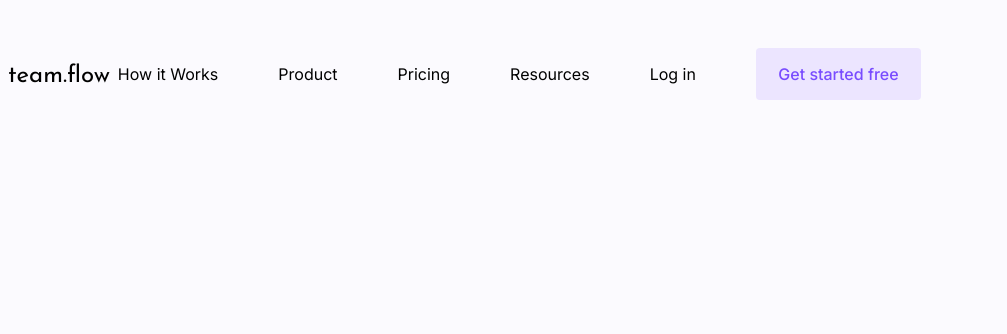
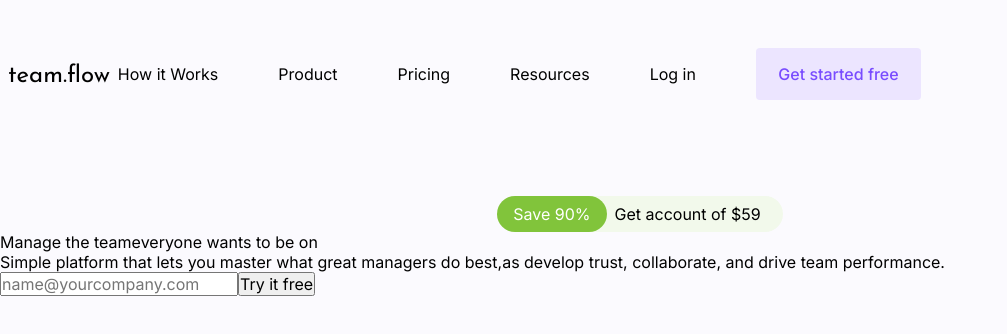
Before and after one commit to coutmilton/TeamFlow, a React (Vite) app: page / in a window 1280 px wide. Shown: the top 334 px of the page, without its empty margins (0-1007 px from the left). Built offline with nearby package versions, Linux system fonts and the light colour scheme.

Commit message:
Add manage

```diff
--- a/package.json
+++ b/package.json
@@ -10,8 +10,7 @@
   },
   "dependencies": {
     "react": "^18.2.0",
-    "react-dom": "^18.2.0",
-    "react-icons": "^4.6.0"
+    "react-dom": "^18.2.0"
   },
   "devDependencies": {
     "@types/react": "^18.0.17",
--- a/src/App.jsx
+++ b/src/App.jsx
@@ -1,4 +1,5 @@
-import Topbar from "./components/topbar/Topbar"
+import Manage from "./components/Manage/Manage"
+import Topbar from "./components/Topbar/Topbar"
 
 
 function App() {
@@ -7,6 +8,7 @@ function App() {
   return (
     <div className="App">
         <Topbar />
+        <Manage />
     </div>
   )
 }
--- /dev/null
+++ b/src/components/Manage/Manage.jsx
@@ -0,0 +1,28 @@
+import styles from './style.module.css';
+
+function Manage() {
+    return (
+        <div className={styles.main}>
+            <div className={styles.wrapper}>
+                <div className={styles.promo}>
+                    <button className={styles.save}>Save 90%</button>
+                    <span className={styles.get}>Get account of $59</span>
+                </div>
+                <div className={styles.manageText}>
+                    <span>Manage the team</span>
+                    <span>everyone wants to be on</span>
+                </div>
+                <div className={styles.simple}>
+                    <span>Simple platform that lets you master what great managers do best,</span>
+                    <span>as develop trust, collaborate, and drive team performance.</span>
+                </div>
+                <div className={styles.contact}>
+                    <input placeholder="name@yourcompany.com" type="text" />
+                    <button>Try it free</button>
+                </div>
+            </div>
+        </div>
+     );
+}
+
+export default Manage;
--- /dev/null
+++ b/src/components/Manage/style.module.css
@@ -0,0 +1,28 @@
+.main {
+    height: 26.25rem;
+}
+
+.promo {
+    margin-top: 50px;
+    text-align: center;
+}
+
+.promo button {
+    padding: 8px 16px 8px 16px;
+    border-radius: 100px;
+    position: relative;
+    margin-right: -32px;
+    border: none;
+    background-color: #81C43B;
+    color: white;
+    cursor: pointer;
+}
+
+.promo span {
+    background-color: #F2F9EB;
+    padding: 8px 22px 8px 40px;
+    border-bottom-right-radius: 100px;
+    border-top-right-radius: 100px;
+    color:black;
+    cursor: pointer;
+}
--- a/src/components/topbar/topbar.module.css
+++ b/src/components/topbar/topbar.module.css
@@ -1,5 +1,5 @@
 .main {
-    max-height: 9.125rem;
+    height: 9.125rem;
     margin-left: 10.4rem;
     margin-right: 10.4rem;
 }
```
Also changed, not shown: 1 other file (tests, documents, lock files or other folders).
